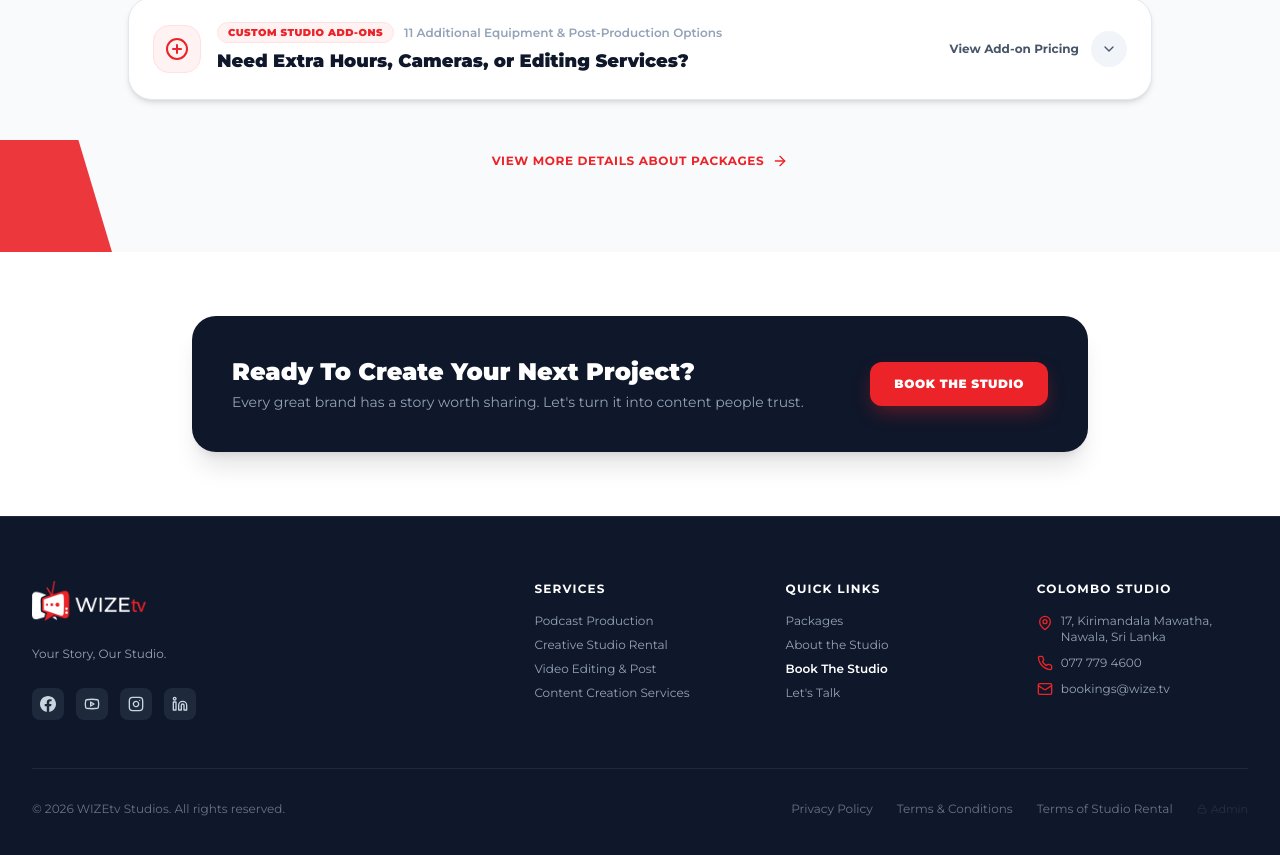
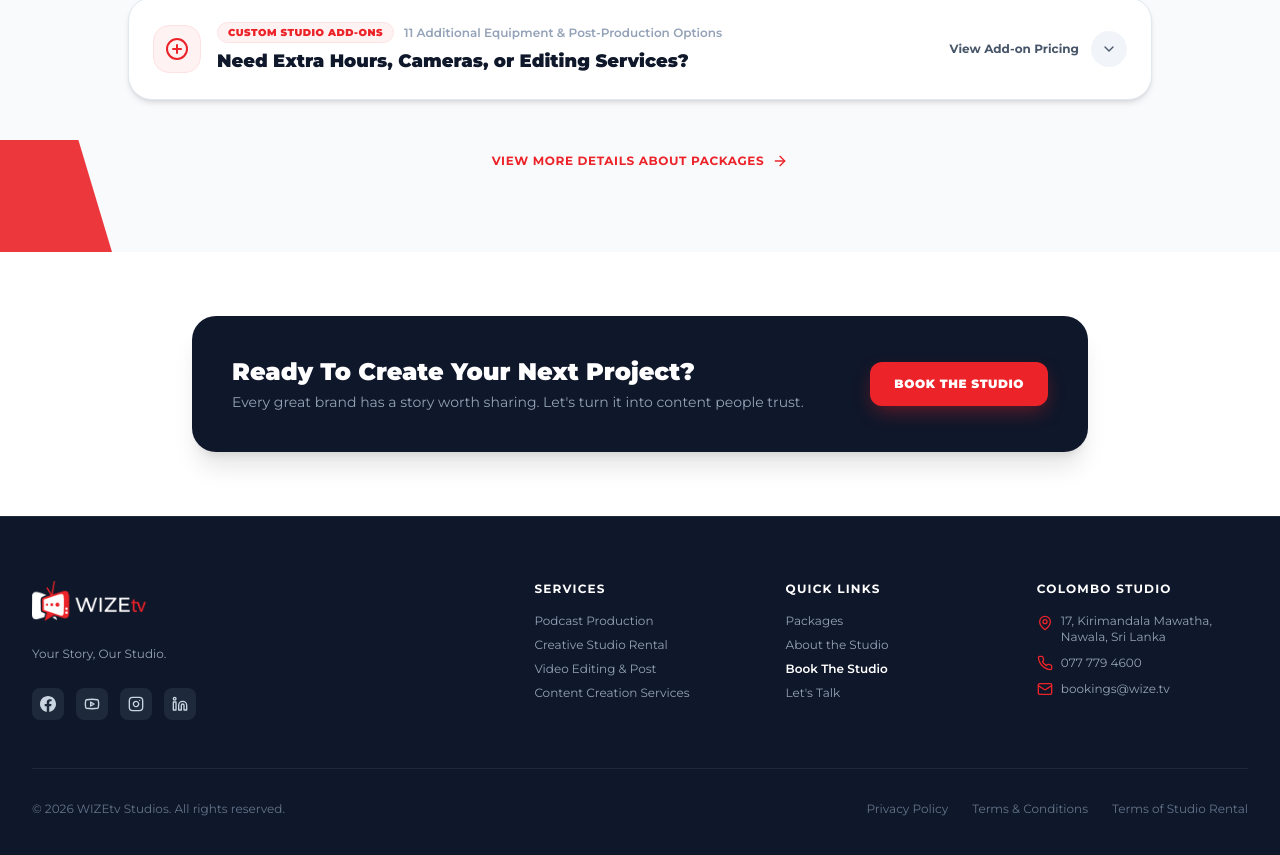
Before and after one commit to SanudaDe/mediawize, a Next.js app: page / in a window 1280 px wide. Shown: the part 5343-6198 px from the top of the page. Built offline with nearby package versions, Linux system fonts and the light colour scheme.

Commit message:
admin button remove

```diff
--- a/components/layout/Footer.tsx
+++ b/components/layout/Footer.tsx
@@ -12,7 +12,6 @@ import {
   Youtube,
   Instagram,
   Linkedin,
-  Lock,
 } from 'lucide-react';
 
 export const Footer: React.FC = () => {
@@ -171,15 +170,6 @@ export const Footer: React.FC = () => {
             <Link href="/terms#studio-rental" className="hover:text-slate-400 transition-colors">
               Terms of Studio Rental
             </Link>
-            <Link
-              href="/admin/login"
-              title="Admin Access"
-              aria-label="Admin Access"
-              className="text-slate-600 hover:text-slate-400 transition-colors opacity-40 hover:opacity-100 flex items-center gap-1 text-[11px]"
-            >
-              <Lock size={10} className="w-2.5 h-2.5" />
-              <span>Admin</span>
-            </Link>
           </div>
         </div>
       </div>
```
